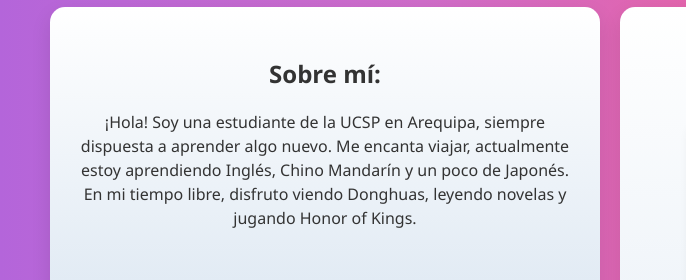
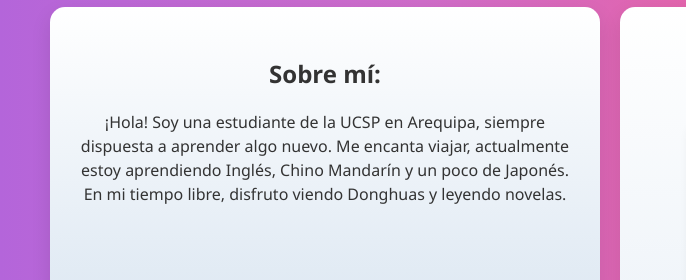
Before and after one commit to Blu30/TatyanaTicona.github.io, a plain HTML site: page index.html in a window 1280 px wide. Shown: the part 268-548 px from the top of the page, 0-686 px from the left. Drawn offline with Linux system fonts and the light colour scheme.

Commit message:
Update index.html

```diff
--- a/index.html
+++ b/index.html
@@ -33,7 +33,7 @@
             <div class="lado-izquierdo">
                 <article class="sobre-mi">
                     <h2>Sobre mí:</h2>
-                    <p>¡Hola! Soy una estudiante de la UCSP en Arequipa, siempre dispuesta a aprender algo nuevo. Me encanta viajar, actualmente estoy aprendiendo Inglés, Chino Mandarín y un poco de Japonés. En mi tiempo libre, disfruto viendo Donghuas, leyendo novelas y jugando Honor of Kings.</p>
+                    <p>¡Hola! Soy una estudiante de la UCSP en Arequipa, siempre dispuesta a aprender algo nuevo. Me encanta viajar, actualmente estoy aprendiendo Inglés, Chino Mandarín y un poco de Japonés. En mi tiempo libre, disfruto viendo Donghuas y leyendo novelas.</p>
                 </article>
                 <!-- Fortalezas -->
                 <article class="cursos">
```
